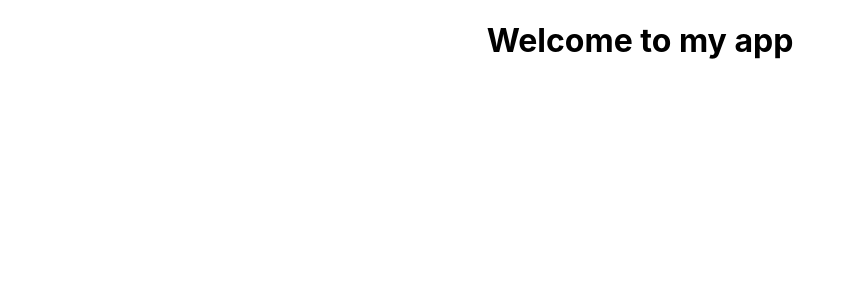
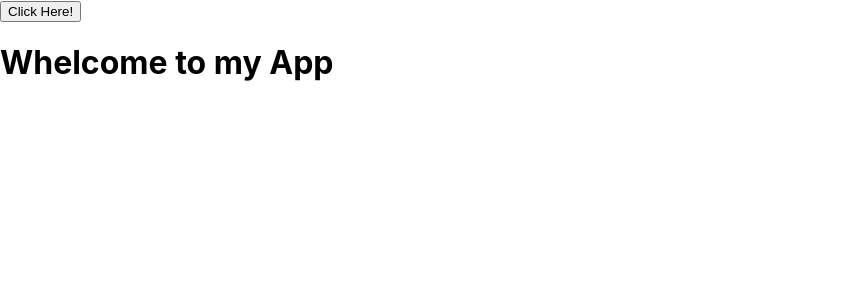
Before and after one commit to neaguolt/ReactCrashCourse, a React (Create React App) app: page / in a window 1280 px wide. Shown: the top 300 px of the page, without its empty margins (0-856 px from the left). Built offline with nearby package versions, Linux system fonts and the light colour scheme.

Commit message:
Hook useState example

```diff
--- a/src/App.js
+++ b/src/App.js
@@ -1,8 +1,16 @@
+import { useState } from 'react';
 import './App.css';
 
-function App() {
+const App = () => {
+  const [change, setChange] = useState(true);
   return (
-    <h1 className='App'>Welcome to my app</h1>
+    <div>
+      <button onClick={() => setChange(!change)}>
+        Click Here!
+      </button>
+      {change ? <h1>Whelcome to my App</h1>:
+        <h1>Computer Science Portal</h1>}
+    </div>
   );
 }
 
```
